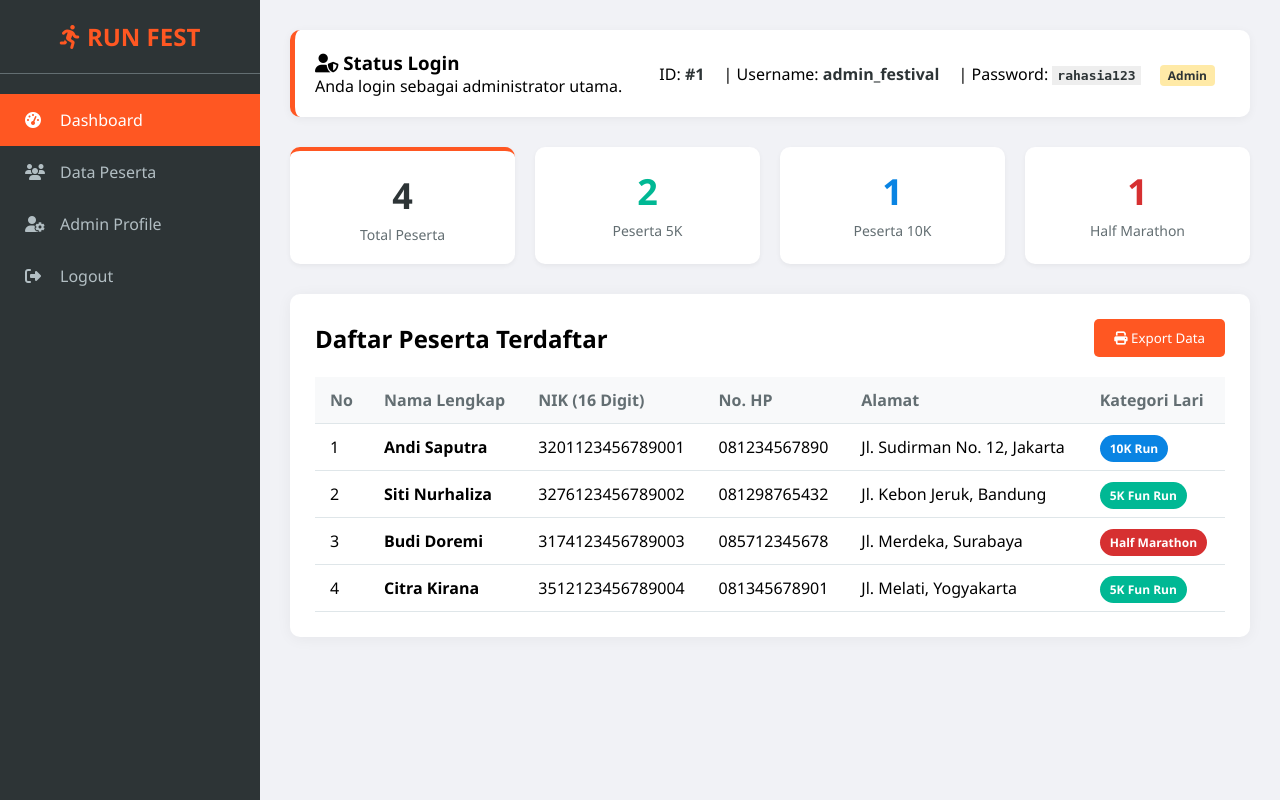
After one commit to ichsannnwp/projectHUT, a PHP site: page /admin.php in a window 1280 px wide. The commit adds this page. Run offline with PHP 8.4, Linux system fonts and the light colour scheme.

Commit message:
final ichsan

```diff
--- /dev/null
+++ b/admin.php
@@ -0,0 +1,258 @@
+<?php
+// --- BAGIAN 1: LOGIK PHP & DATA SIMULASI ---
+
+// 1. Data Simulasi Admin (Nanti ambil dari Database table 'users')
+$current_user = [
+    'id' => 1,
+    'username' => 'admin_festival',
+    'password' => 'rahasia123' // Catatan: Di produksi, password harus di-hash (dienkripsi)
+];
+
+// 2. Data Simulasi Peserta Lari (Nanti ambil dari Database table 'peserta')
+$data_peserta = [
+    [
+        'nama' => 'Andi Saputra',
+        'nik' => '3201123456789001',
+        'hp' => '081234567890',
+        'alamat' => 'Jl. Sudirman No. 12, Jakarta',
+        'kategori' => '10K Run'
+    ],
+    [
+        'nama' => 'Siti Nurhaliza',
+        'nik' => '3276123456789002',
+        'hp' => '081298765432',
+        'alamat' => 'Jl. Kebon Jeruk, Bandung',
+        'kategori' => '5K Fun Run'
+    ],
+    [
+        'nama' => 'Budi Doremi',
+        'nik' => '3174123456789003',
+        'hp' => '085712345678',
+        'alamat' => 'Jl. Merdeka, Surabaya',
+        'kategori' => 'Half Marathon'
+    ],
+    [
+        'nama' => 'Citra Kirana',
+        'nik' => '3512123456789004',
+        'hp' => '081345678901',
+        'alamat' => 'Jl. Melati, Yogyakarta',
+        'kategori' => '5K Fun Run'
+    ]
+];
+
+// 3. Menghitung Statistik Sederhana
+$total_peserta = count($data_peserta);
+$count_5k = 0;
+$count_10k = 0;
+$count_hm = 0;
+
+foreach ($data_peserta as $p) {
+    if ($p['kategori'] == '5K Fun Run') $count_5k++;
+    elseif ($p['kategori'] == '10K Run') $count_10k++;
+    elseif ($p['kategori'] == 'Half Marathon') $count_hm++;
+}
+?>
+
+<!DOCTYPE html>
+<html lang="id">
+<head>
+    <meta charset="UTF-8">
+    <meta name="viewport" content="width=device-width, initial-scale=1.0">
+    <title>Admin - Festival Lari</title>
+    <link rel="stylesheet" href="https://cdnjs.cloudflare.com/ajax/libs/font-awesome/6.4.0/css/all.min.css">
+    <style>
+        :root {
+            --primary: #ff5722; /* Warna Oranye Lari */
+            --dark: #2d3436;
+            --light: #f1f2f6;
+            --sidebar-width: 260px;
+        }
+
+        * { margin: 0; padding: 0; box-sizing: border-box; font-family: 'Segoe UI', sans-serif; }
+
+        body { display: flex; background-color: var(--light); min-height: 100vh; }
+
+        /* Sidebar */
+        .sidebar {
+            width: var(--sidebar-width);
+            background: var(--dark);
+            color: white;
+            position: fixed;
+            height: 100%;
+        }
+        .brand {
+            padding: 20px;
+            font-size: 24px;
+            font-weight: bold;
+            text-align: center;
+            border-bottom: 1px solid #636e72;
+            color: var(--primary);
+        }
+        .menu { list-style: none; margin-top: 20px; }
+        .menu a {
+            display: flex; align-items: center;
+            padding: 15px 25px;
+            color: #b2bec3;
+            text-decoration: none;
+            transition: 0.3s;
+        }
+        .menu a:hover, .menu a.active { background: var(--primary); color: white; }
+        .menu i { margin-right: 15px; width: 20px; }
+
+        /* Main Content */
+        .main {
+            margin-left: var(--sidebar-width);
+            flex: 1;
+            padding: 30px;
+        }
+
+        /* Profile Card (User Info) */
+        .profile-section {
+            background: white;
+            padding: 20px;
+            border-radius: 10px;
+            box-shadow: 0 2px 10px rgba(0,0,0,0.05);
+            margin-bottom: 30px;
+            display: flex;
+            justify-content: space-between;
+            align-items: center;
+            border-left: 5px solid var(--primary);
+        }
+        .user-details h4 { color: #636e72; font-size: 14px; margin-bottom: 5px; }
+        .user-details span { font-weight: bold; color: var(--dark); margin-right: 15px; }
+        .badge-role { background: #ffeaa7; color: #d35400; padding: 2px 8px; border-radius: 4px; font-size: 12px; }
+
+        /* Stats Cards */
+        .stats-grid {
+            display: grid;
+            grid-template-columns: repeat(auto-fit, minmax(200px, 1fr));
+            gap: 20px;
+            margin-bottom: 30px;
+        }
+        .card {
+            background: white;
+            padding: 20px;
+            border-radius: 10px;
+            box-shadow: 0 2px 5px rgba(0,0,0,0.05);
+            text-align: center;
+        }
+        .card h3 { font-size: 36px; color: var(--dark); margin-bottom: 5px; }
+        .card p { color: #636e72; font-size: 14px; }
+        .card.highlight { border-top: 4px solid var(--primary); }
+
+        /* Table Styles */
+        .table-wrapper {
+            background: white;
+            padding: 25px;
+            border-radius: 10px;
+            box-shadow: 0 2px 15px rgba(0,0,0,0.05);
+        }
+        .table-header { margin-bottom: 20px; display: flex; justify-content: space-between; align-items: center; }
+
+        table { width: 100%; border-collapse: collapse; margin-top: 10px; }
+        th, td { padding: 12px 15px; text-align: left; border-bottom: 1px solid #dfe6e9; }
+        th { background: #f8f9fa; color: #636e72; font-weight: 600; }
+        tr:hover { background-color: #f1f2f6; }
+
+        /* Category Labels */
+        .cat-label { padding: 5px 10px; border-radius: 20px; font-size: 12px; font-weight: bold; color: white; }
+        .cat-5k { background-color: #00b894; } /* Green */
+        .cat-10k { background-color: #0984e3; } /* Blue */
+        .cat-hm { background-color: #d63031; } /* Red */
+
+    </style>
+</head>
+<body>
+
+    <div class="sidebar">
+        <div class="brand"><i class="fas fa-running"></i> RUN FEST</div>
+        <ul class="menu">
+            <li><a href="#" class="active"><i class="fas fa-tachometer-alt"></i> Dashboard</a></li>
+            <li><a href="#"><i class="fas fa-users"></i> Data Peserta</a></li>
+            <li><a href="#"><i class="fas fa-user-cog"></i> Admin Profile</a></li>
+            <li><a href="#"><i class="fas fa-sign-out-alt"></i> Logout</a></li>
+        </ul>
+    </div>
+
+    <div class="main">
+
+        <div class="profile-section">
+            <div>
+                <h3><i class="fas fa-user-shield"></i> Status Login</h3>
+                <p>Anda login sebagai administrator utama.</p>
+            </div>
+            <div class="user-data">
+                <div class="user-details">
+                    ID: <span>#<?php echo $current_user['id']; ?></span> |
+                    Username: <span><?php echo $current_user['username']; ?></span> |
+                    Password: <span style="font-family: monospace; background: #eee; padding: 2px 5px;"><?php echo $current_user['password']; ?></span>
+                    <span class="badge-role">Admin</span>
+                </div>
+            </div>
+        </div>
+
+        <div class="stats-grid">
+            <div class="card highlight">
+                <h3><?php echo $total_peserta; ?></h3>
+                <p>Total Peserta</p>
+            </div>
+            <div class="card">
+                <h3 style="color: #00b894;"><?php echo $count_5k; ?></h3>
+                <p>Peserta 5K</p>
+            </div>
+            <div class="card">
+                <h3 style="color: #0984e3;"><?php echo $count_10k; ?></h3>
+                <p>Peserta 10K</p>
+            </div>
+            <div class="card">
+                <h3 style="color: #d63031;"><?php echo $count_hm; ?></h3>
+                <p>Half Marathon</p>
+            </div>
+        </div>
+
+        <div class="table-wrapper">
+            <div class="table-header">
+                <h2>Daftar Peserta Terdaftar</h2>
+                <button style="padding: 10px 20px; background: var(--primary); color: white; border: none; border-radius: 5px; cursor: pointer;">
+                    <i class="fas fa-print"></i> Export Data
+                </button>
+            </div>
+
+            <table>
+                <thead>
+                    <tr>
+                        <th>No</th>
+                        <th>Nama Lengkap</th>
+                        <th>NIK (16 Digit)</th>
+                        <th>No. HP</th>
+                        <th>Alamat</th>
+                        <th>Kategori Lari</th>
+                    </tr>
+                </thead>
+                <tbody>
+                    <?php
+                    $no = 1;
+                    foreach ($data_peserta as $row):
+                        // Logika warna label kategori
+                        $badge_class = '';
+                        if($row['kategori'] == '5K Fun Run') $badge_class = 'cat-5k';
+                        elseif($row['kategori'] == '10K Run') $badge_class = 'cat-10k';
+                        else $badge_class = 'cat-hm';
+                    ?>
+                    <tr>
+                        <td><?php echo $no++; ?></td>
+                        <td><strong><?php echo $row['nama']; ?></strong></td>
+                        <td><?php echo $row['nik']; ?></td>
+                        <td><?php echo $row['hp']; ?></td>
+                        <td><?php echo $row['alamat']; ?></td>
+                        <td><span class="cat-label <?php echo $badge_class; ?>"><?php echo $row['kategori']; ?></span></td>
+                    </tr>
+                    <?php endforeach; ?>
+                </tbody>
+            </table>
+        </div>
+
+    </div>
+
+</body>
+</html>
--- a/detail.css
+++ b/detail.css
@@ -179,12 +179,13 @@ ul { list-style: none; }
 .hero-mini {
     height: 60vh; position: relative;
     display: flex; align-items: center; justify-content: center;
-    background: url('assets/detail-bg.jpg') no-repeat center center/cover;
+    background: url('assets/tugu.jpg') no-repeat center center/cover;
     margin-top: 80px;
 }
 .hero-overlay {
     position: absolute; top: 0; left: 0; width: 100%; height: 100%;
     background: linear-gradient(to right, rgba(26,26,64,0.9), rgba(26,26,64,0.4));
+
 }
 .hero-mini .content-wrapper { position: relative; z-index: 2; text-align: left; padding: 0 20px;}
 .intro-title { font-size: 3rem; font-weight: 800; margin-bottom: 20px; color: white; }
--- a/stylee.css
+++ b/style.css
@@ -242,8 +242,8 @@ html { scroll-behavior: smooth; }
     width: max-content;
 }
 .event-card h3 {
-    font-family:'Lucida Sans', 'Lucida Sans Regular', 'Lucida Grande', 'Lucida Sans Unicode', Geneva, Verdana, sans-serif, sans-serif;
-    font-size: 1.2rem;
+    font-family:'Franklin Gothic Medium', 'Arial Narrow', Arial, sans-serif;
+    font-size: 1.8rem;
     margin: 15px 0;
     text-transform: uppercase;
     text-shadow: 2px 2px 0px rgba(0,0,0,0.2);
```
Also changed, not shown: detail.html (+10 -10 lines), index.html (renamed from index.php, +10 -10 lines), soon.css (added, +164 -0 lines), soon.html (added, +64 -0 lines), soon.js (added, +24 -0 lines).
